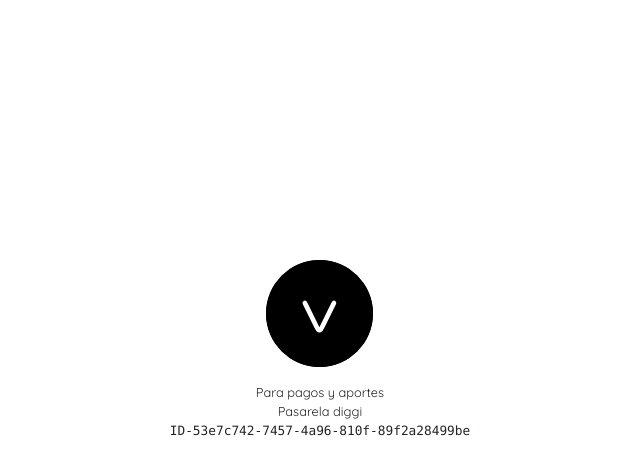
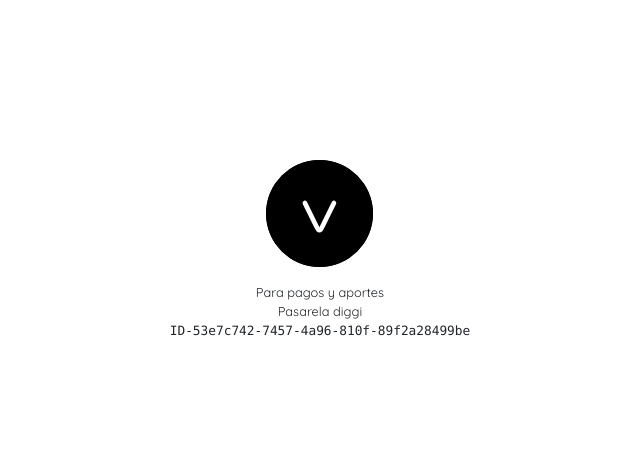
Before and after one commit to veca-git/veca, a Jekyll site: the page built from index.html, in a window 1280 px wide. Shown: the top 475 px of the page, without its empty margins (320-960 px from the left). Built offline with Jekyll 4.4.1, drawn with Linux system fonts in a browser that asks for light colours.

Commit message:
Tratando de Centrar

```diff
--- a/_includes/footer.html
+++ b/_includes/footer.html
@@ -1,3 +1,10 @@
  	<script src="https://code.jquery.com/jquery-3.4.1.slim.min.js" integrity="sha384-J6qa4849blE2+poT4WnyKhv5vZF5SrPo0iEjwBvKU7imGFAV0wwj1yYfoRSJoZ+n" crossorigin="anonymous"></script>
 	<script src="https://cdn.jsdelivr.net/npm/popper.js@1.16.0/dist/umd/popper.min.js" integrity="sha384-Q6E9RHvbIyZFJoft+2mJbHaEWldlvI9IOYy5n3zV9zzTtmI3UksdQRVvoxMfooAo" crossorigin="anonymous"></script>
 	<script src="https://stackpath.bootstrapcdn.com/bootstrap/4.4.1/js/bootstrap.min.js" integrity="sha384-wfSDF2E50Y2D1uUdj0O3uMBJnjuUD4Ih7YwaYd1iqfktj0Uod8GCExl3Og8ifwB6" crossorigin="anonymous"></script>
+
+	<script>
+	/* alert("La resolución de tu pantalla es: " + screen.width + " x " + screen.height) */
+	const cuerpo = document.querySelector('body');
+	cuerpo.style.height = screen.height-100+"px"
+
+	</script>
--- a/assets/css/style.css
+++ b/assets/css/style.css
@@ -3,13 +3,13 @@
 
 /* // @import url("https://fonts.googleapis.com/css?family=Quicksand"); */
 
+
 body {
     position: relative;
     display: flex;
-    height: 700px;
     align-items: center;
     margin: 0px;
-    margin-bottom: 15;
+
 }
 
 .font-size-large{
--- a/index.html
+++ b/index.html
@@ -4,7 +4,7 @@
 ---
 
 
-<div class="container d-flex h-100 justify-content-center font-quicksand">
+<div id="contenido" class="container d-flex h-100 justify-content-center font-quicksand">
 
 	<div class="d-flex flex-column auto align-items-center justify-content-center">
 
@@ -22,6 +22,7 @@
 	</div>
 </div>
 
+
 <!--
 <div class="container full">
 	<div class="d-flex justify-content-center align-items-center">
```
